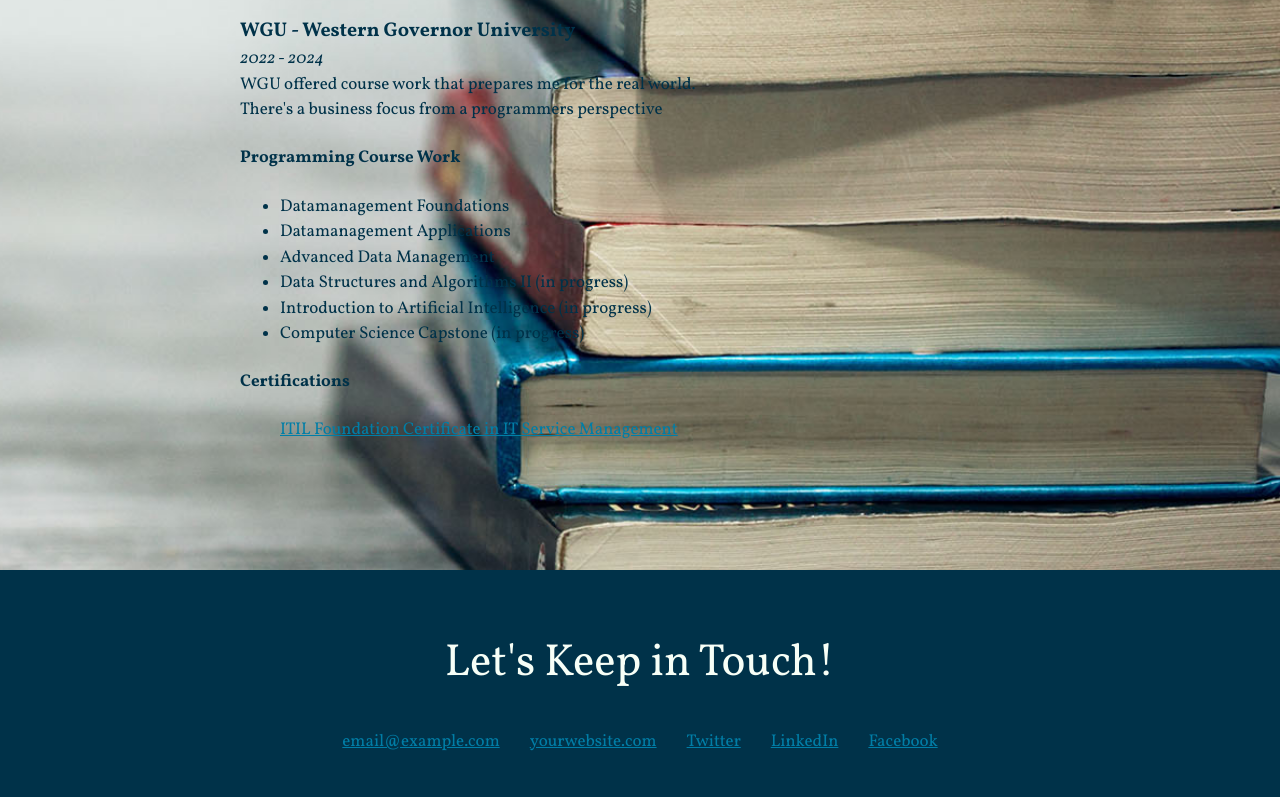
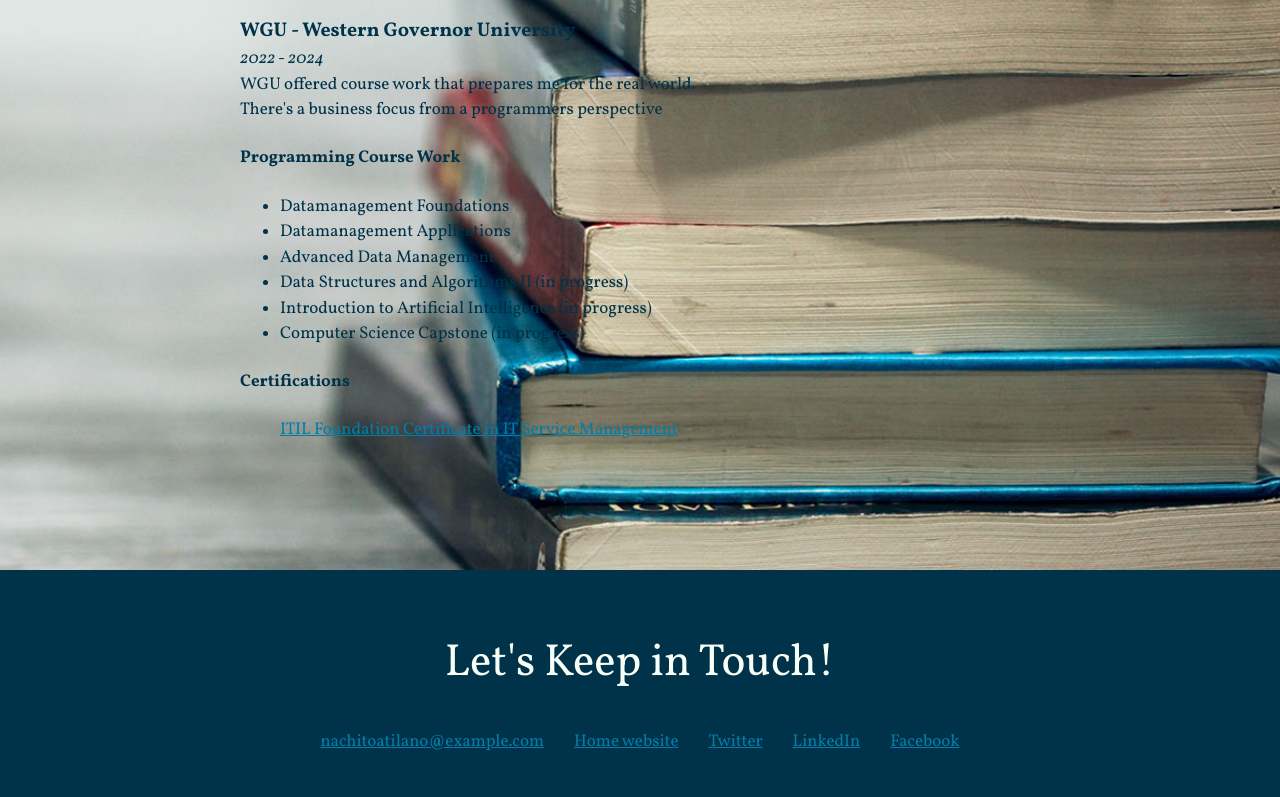
Before and after one commit to nacho481/Nacho-portfolio.github.io, a plain HTML site: page index.html in a window 1280 px wide. Shown: the part 2885-3682 px from the top of the page. Drawn offline with Linux system fonts and the light colour scheme; a script that the page names is missing.

Commit message:
Update index.html
Updated some links

```diff
--- a/index.html
+++ b/index.html
@@ -202,8 +202,8 @@
 
           <!-- Social media and contact links. Add or remove any networks. -->
           <ul class="contact-list">
-            <li><a href="mailto:email@example.com">email@example.com</a></li>
-            <li><a href="http://yourwebsite.com" target="_blank">yourwebsite.com</a></li>
+            <li><a href="mailto:nachitoatilano@gmail.com@example.com">nachitoatilano@example.com</a></li>
+            <li><a href="https://nacho481.github.io/Nacho-portfolio.github.io/" target="_blank">Home website</a></li>
             <li><a href="#" target="_blank">Twitter</a></li>
             <li><a href="#" target="_blank">LinkedIn</a></li>
             <li><a href="#" target="_blank">Facebook</a></li>
```
